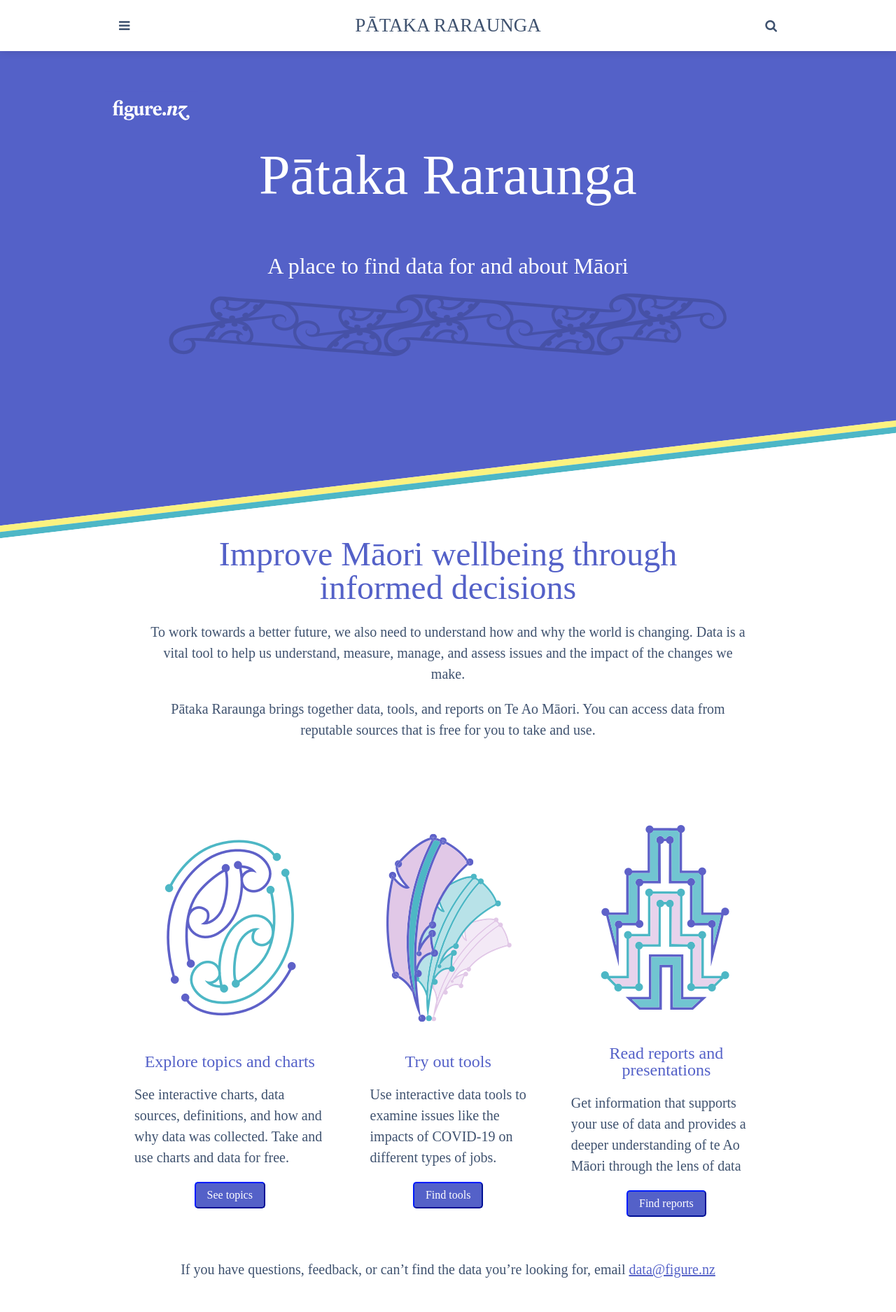
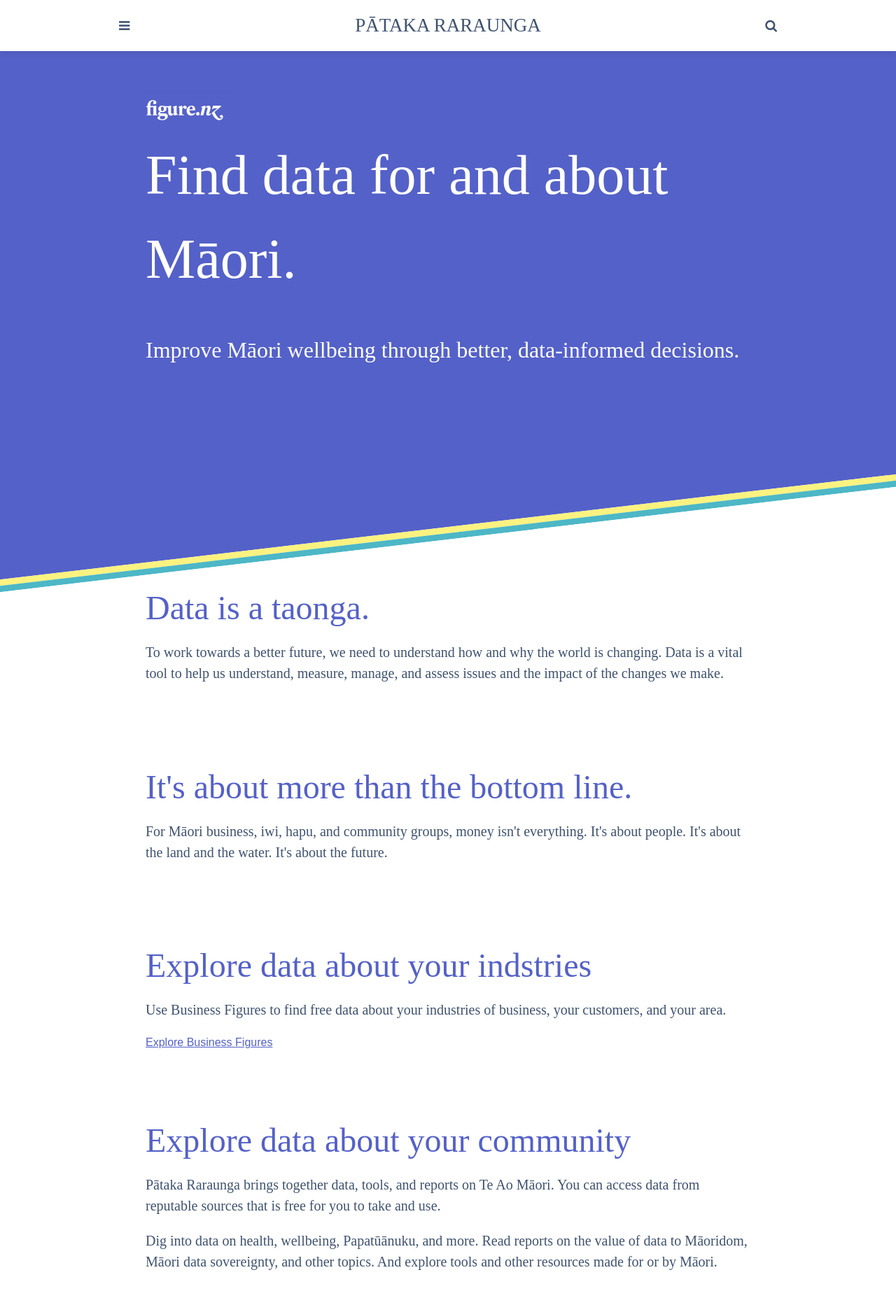
Before and after one commit to figurenz/microsite-maori, a Jekyll site: the page built from index.md, in a window 1280 px wide. Shown: the top 1875 px of the page at 70% size. Built offline with Jekyll 4.4.1, drawn with Linux system fonts in a browser that asks for light colours; some web fonts are replaced; some of the changed text lies outside the part shown.

Commit message:
Add new sections

```diff
--- a/_includes/patakarauranga.html
+++ b/_includes/patakarauranga.html
@@ -1,8 +1,22 @@
-<h2>Improve Māori wellbeing through <br/>informed decisions</h2>
 <section class="content wrapper text">
-<p>To work towards a better future, we also need to understand how and why the world is changing. Data is a vital tool to help us understand, measure, manage, and assess issues and the impact of the changes we make.</p>
+<h2>Data is a taonga.</h2>
+<p>To work towards a better future, we need to understand how and why the world is changing. Data is a vital tool to help us understand, measure, manage, and assess issues and the impact of the changes we make.</p>
+</section>
+<section class="content wrapper text">
+<h2>It's about more than the bottom line.</h2>
+<p>For Māori business, iwi, hapu, and community groups, money isn't everything. It's about people. It's about the land and the water. It's about the future.</p>
+</section>
+<section class="content wrapper text">
+  <h2>Explore data about your indstries</h2>
+  <p>Use Business Figures to find free data about your industries of business, your customers, and your area.</p>
+  <a href="https://figure.nz/business">Explore Business Figures</a>
+</section>
+<section class="content wrapper text">
+  <h2>Explore data about your community</h2>
   <p>{{site.title}} brings together data, tools, and reports on Te Ao Māori. You can access data from reputable sources that is free for you to take and use.</p>
+  <p>Dig into data on health, wellbeing, Papatūānuku, and more. Read reports on the value of data to Māoridom, Māori data sovereignty, and other topics. And explore tools and other resources made for or by Māori.</p>
 </section>
+<section class="content wrapper text">
   <section class="pagemenu">
     <div>
     <a href="{{site.baseurl}}/#topics">
--- a/_layouts/default.html
+++ b/_layouts/default.html
@@ -48,10 +48,12 @@
             {% if page.isHome == true %}
             <div class="home-section">
                 <div class="content wrapper">
+                    <div class="content wrapper text">
                     <a href="https://figure.nz"><img class="header-badge" src="{{site.baseurl}}/assets/img/ChartBadge.svg" /></a>
                     <h1>{{ page.title }}</h1>
                     <h2>{{ page.subtitle }}</h2>
-                    <img src="{{site.baseurl}}/assets/img/layout/kowhaiwhai.png" />
+                    <!-- <img class="hr" src="{{site.baseurl}}/assets/img/layout/kowhaiwhai.png" /> -->
+                </div>
                 </div>
             </div>
             <div class="svg-stripe">
--- a/_sass/_find-your-place.scss
+++ b/_sass/_find-your-place.scss
@@ -72,9 +72,14 @@ nav  .main- {
   }
 }
 
+.hr {
+  padding: 3em 0 0 0;
+  margin: auto;
+}
+
 .content {
   padding-bottom: 4em;
-  text-align: center;
+  text-align: left;
 
   h2, h3, h4{
     margin-bottom: 0.5em;
--- a/index.md
+++ b/index.md
@@ -1,8 +1,8 @@
 ---
 layout: default
 data: patakarauranga
-title:  Pātaka Raraunga
-subtitle: A place to find data for and about Māori
+title:  Find data for and about Māori.
+subtitle: Improve Māori wellbeing through better, data-informed decisions.
 isHome: true
 ---
 
```
Also changed, not shown: other parts of _includes/patakarauranga.html (+2 -1 lines), 14 other files. Lines whose indentation alone changed are shown as unchanged.
